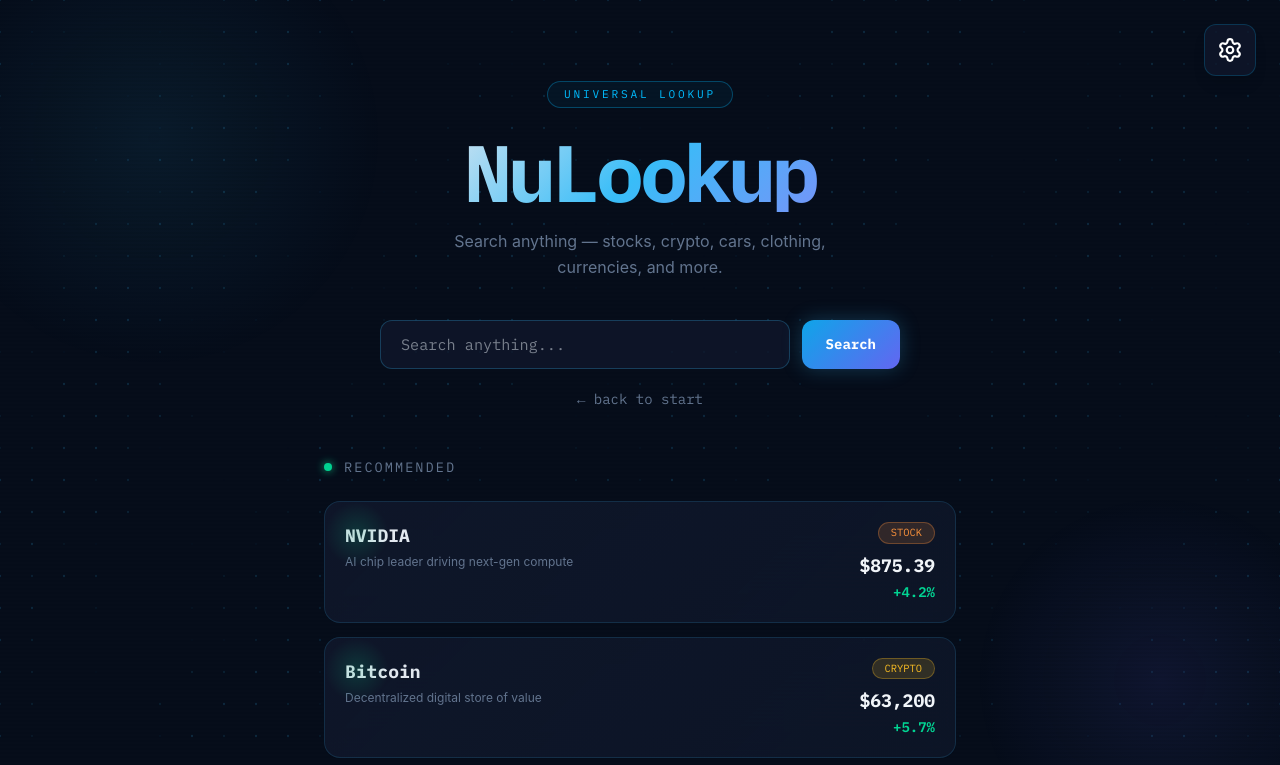
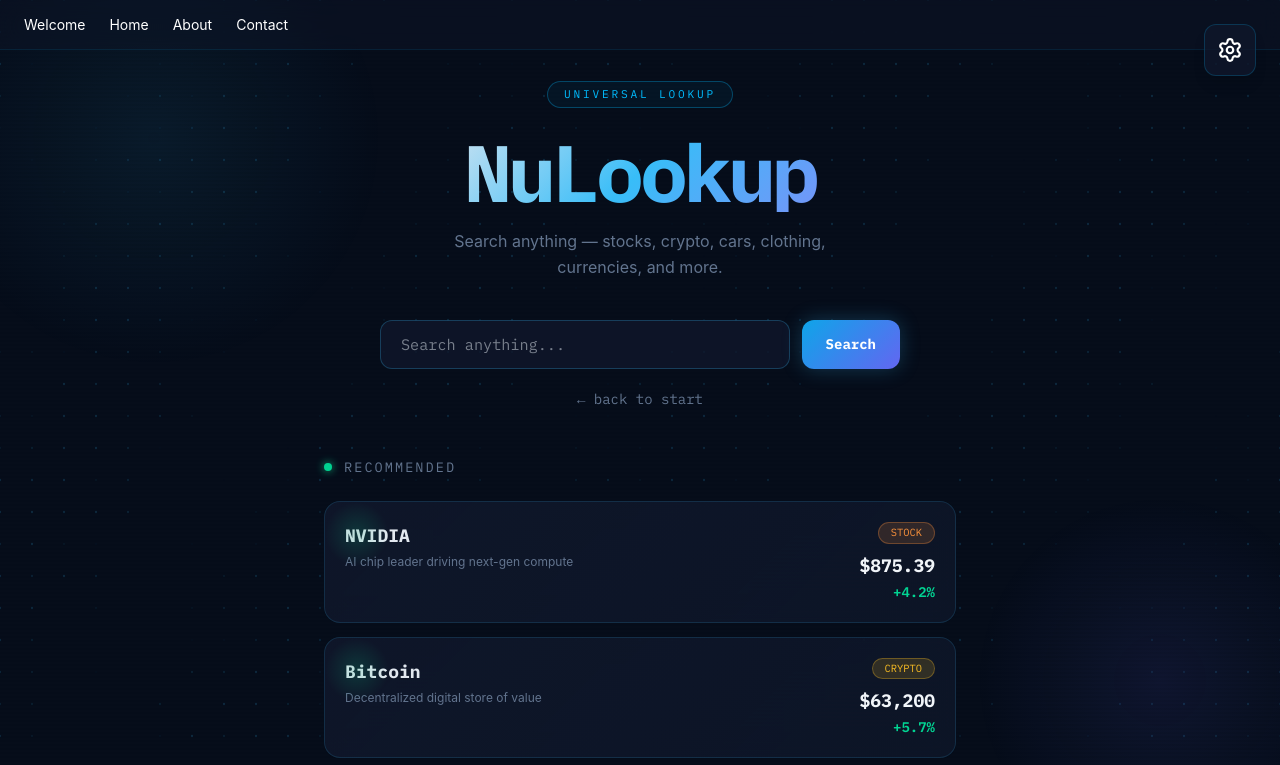
Before and after one commit to NeilA75/NuLookUp, a React (Vite) app in the folder fEND/: page /Home in a window 1280 px wide. Shown: the top 765 px of the page. Built offline with nearby package versions, Linux system fonts and the light colour scheme.

Commit message:
Created nav bar

```diff
--- /dev/null
+++ b/fEND/components/NavBar.tsx
@@ -0,0 +1,33 @@
+import { Link } from 'react-router-dom'
+
+export default function NavBar(){
+
+return(
+
+<nav className="fixed top-0 left-0 w-full z-40 backdrop-blur-md bg-slate-900/40 border-b border-sky-400/10 h-[50px] flex items-center justify-between px-6">
+
+      <ul className="flex gap-6 text-sm">
+        <li>
+          <Link to="/" className="hover:text-sky-400 text-white">Welcome</Link>
+        </li>
+        <li>
+          <Link to="/Home" className="hover:text-sky-400 text-white">Home</Link>
+        </li>
+        <li>
+          <Link to="/About" className="hover:text-sky-400 text-white">About</Link>
+        </li>
+        <li>
+          <Link to="/Contact" className="hover:text-sky-400 text-white">Contact</Link>
+        </li>
+
+      </ul>
+    </nav>
+
+
+
+)
+
+
+
+
+}
--- a/fEND/components/Setting.tsx
+++ b/fEND/components/Setting.tsx
@@ -6,7 +6,7 @@
 
 export default function Setting({ onClick }: SettingProps) {
   return (
-    <div className="fixed top-6 right-6 z-40">
+    <div className="fixed top-6 right-6 z-[100]">
       <button
         onClick={onClick}
         className="
--- a/fEND/src/App.tsx
+++ b/fEND/src/App.tsx
@@ -3,6 +3,7 @@
 import Setting from '../components/Setting'
 import SettingsModal from '../components/SettingsModal'
 import type { Settings } from './main'
+import NavBar from "../components/NavBar"
 
 function DotGrid() {
   const canvasRef = useRef<HTMLCanvasElement | null>(null)
@@ -64,6 +65,7 @@
         style={{ backgroundImage: 'repeating-linear-gradient(0deg, transparent, transparent 2px, rgba(0,0,0,0.03) 2px, rgba(0,0,0,0.03) 4px)' }} />
 
       <div className="relative z-[2] flex flex-col items-center justify-center min-h-screen text-center px-6">
+
         <Setting onClick={() => setShowModal(true)} />
 
         {showModal && (
@@ -75,6 +77,7 @@
             notifications={notifications} setNotifications={setNotifications}
           />
         )}
+        <NavBar />
 
         <div className="w-32 h-32 rounded-full flex items-center justify-center mb-8"
           style={{ background: 'rgba(239,68,68,0.08)', border: '1px solid rgba(239,68,68,0.25)', boxShadow: '0 0 25px rgba(239,68,68,0.15)', backdropFilter: 'blur(8px)' }}>
--- a/fEND/src/Home.tsx
+++ b/fEND/src/Home.tsx
@@ -4,6 +4,7 @@
 import SettingsModal from '../components/SettingsModal'
 import Setting from '../components/Setting'
 import type { Settings } from './main'
+import NavBar from '../components/NavBar'
 
 const recommendations = [
   { title: 'NVIDIA',        type: 'STOCK',     value: '$875.39', change: '+4.2%',  desc: 'AI chip leader driving next-gen compute' },
@@ -204,6 +205,7 @@
 
   return (
     <div className="min-h-screen bg-[#060d1a] relative overflow-hidden font-sans">
+      <NavBar />
       <style>{`
         @import url('https://fonts.googleapis.com/css2?family=IBM+Plex+Mono:wght@400;600;700&display=swap');
         @keyframes pulse { 0%,100%{opacity:1} 50%{opacity:0.4} }
```
